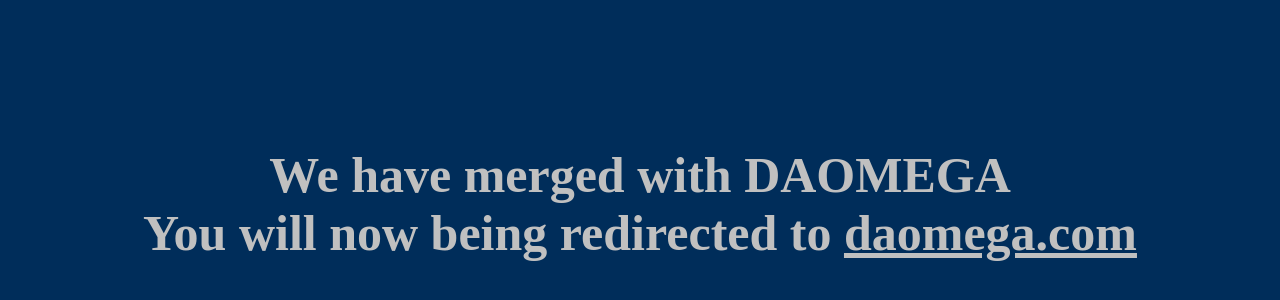
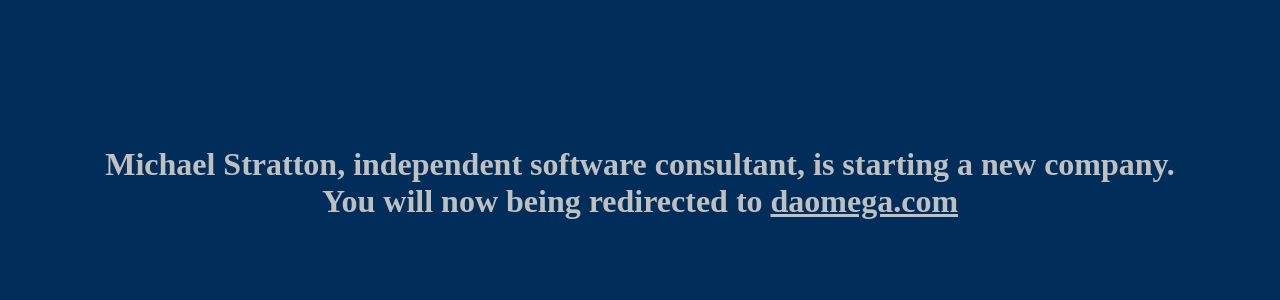
Before and after one commit to mikestratton/daomega-redirect, a plain HTML site: page index.html in a window 1280 px wide. Shown: the part 12-312 px from the top of the page. Drawn offline with Linux system fonts and the light colour scheme.

Commit message:
index message

```diff
--- a/index.html
+++ b/index.html
@@ -12,7 +12,7 @@
     }
     h1{
         text-align: center;
-        font-size:50px;
+        font-size:32px;
         margin-top: 150px;
     }
     a{
@@ -21,7 +21,7 @@
 </style>
 <body>
     <div style="align-content:center">
-        <h1>We have merged with DAOMEGA <br>
+        <h1>Michael Stratton, independent software consultant, is starting a new company. <br>
             You will now being redirected to <a href="http://daomega.com">daomega.com</a></h1>
 
     </div>
```
